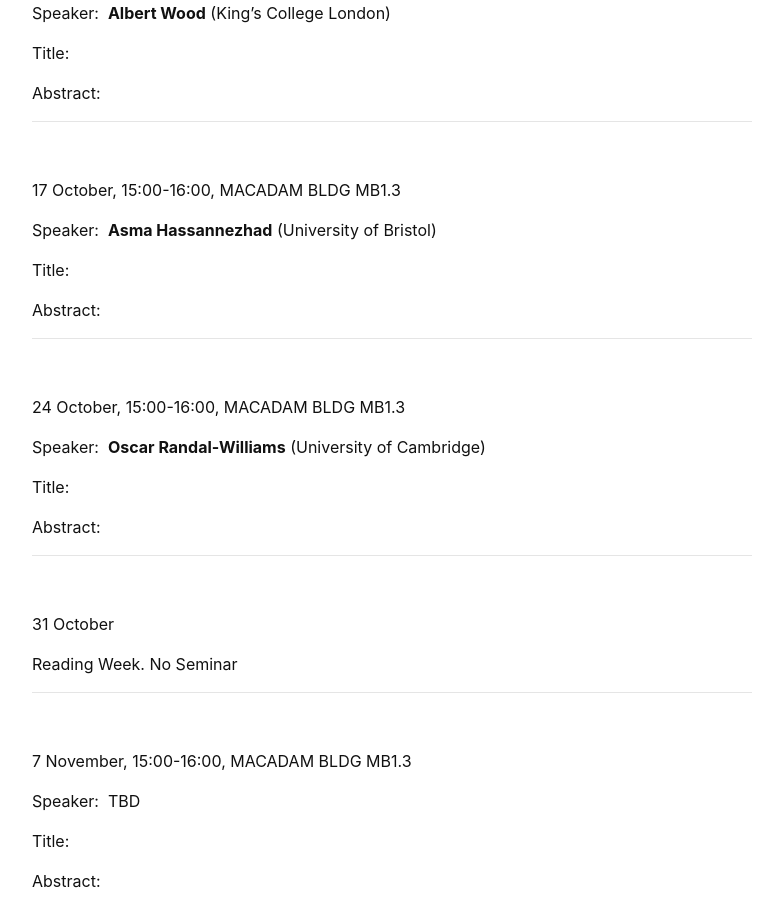
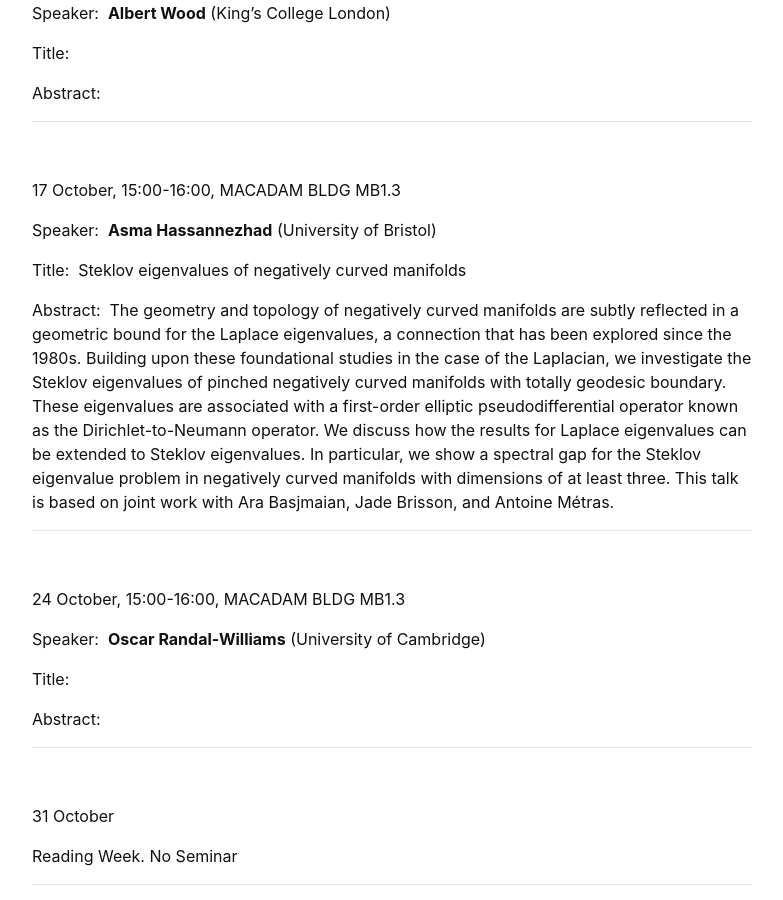
Before and after one commit to kcl-geometry-seminar/kcl-geometry-seminar.github.io, a Jekyll site: the page built from pages/index.md, in a window 1280 px wide and 900 px high, scrolled down 811 px. Shown: the whole window, without its empty margins (248-1031 px from the left). Built offline with Jekyll 4.4.1, drawn with Linux system fonts in a browser that asks for light colours; formulas are drawn with MathJax 3; a script that is not in the unit is left out.

Commit message:
Update index.md
Title and abstract are added for Asma's talk.

```diff
--- a/pages/index.md
+++ b/pages/index.md
@@ -44,9 +44,10 @@ Abstract:&nbsp;
 
 Speaker:&nbsp; **Asma Hassannezhad** (University of Bristol)
 
-Title:&nbsp;
+Title:&nbsp; Steklov eigenvalues of negatively curved manifolds
 
-Abstract:&nbsp;
+Abstract:&nbsp; The geometry and topology of negatively curved manifolds are subtly reflected in a geometric bound for the Laplace eigenvalues, a connection that has been explored since the 1980s. Building upon these foundational studies in the case of the Laplacian, we investigate the Steklov eigenvalues of pinched negatively curved manifolds with totally geodesic boundary. These eigenvalues are associated with a first-order elliptic pseudodifferential operator known as the Dirichlet-to-Neumann operator. We discuss how the results for Laplace eigenvalues can be extended to Steklov eigenvalues. In particular, we show a spectral gap for the Steklov eigenvalue problem in negatively curved manifolds with dimensions of at least three.
+This talk is based on joint work with Ara Basjmaian, Jade Brisson, and Antoine Métras.
 
 -----------------------------------------------------------
 <br />
```
